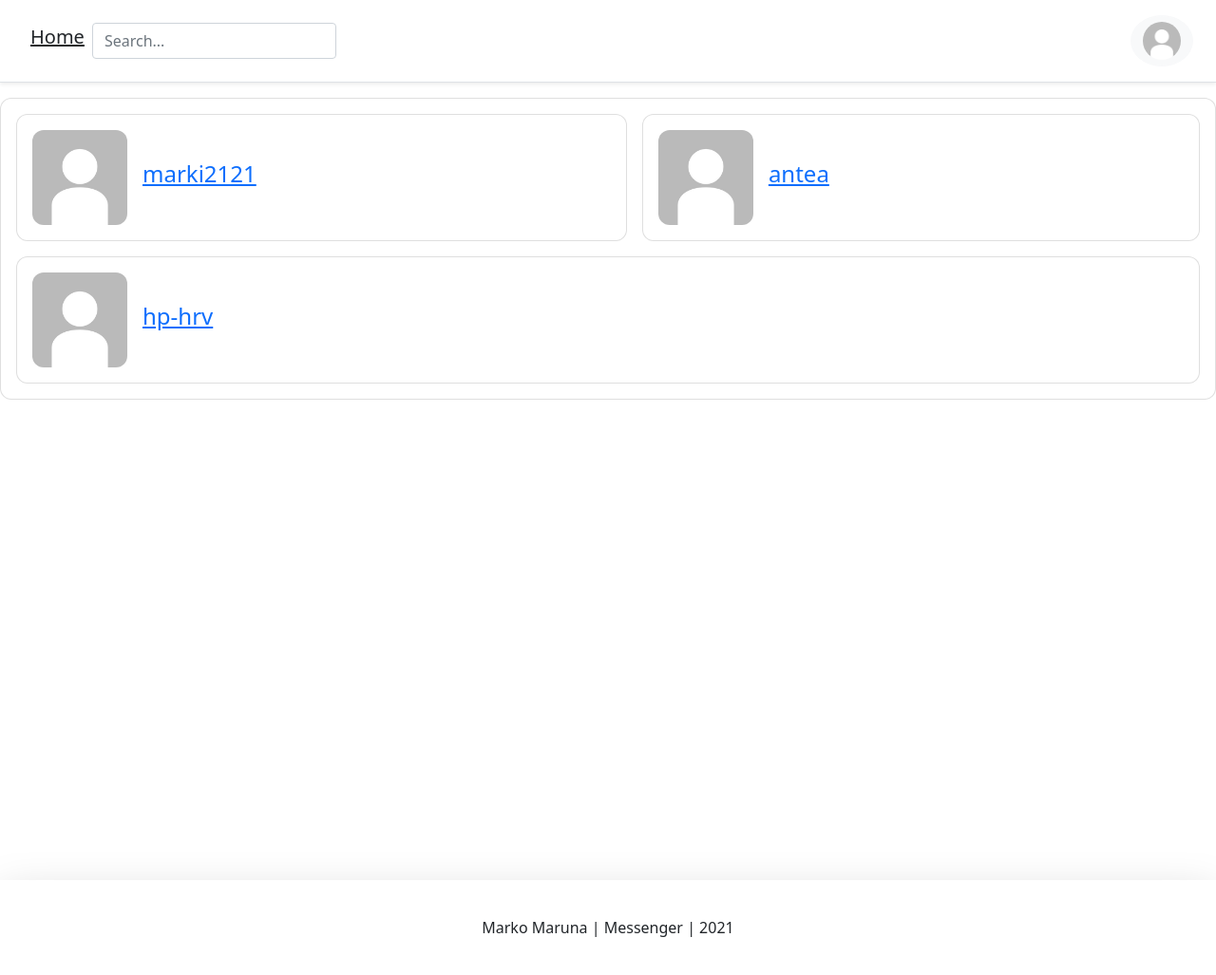
After one commit to marki2121/DWA2, a Django app: page /friend/list/5 in a window 1280 px wide. The commit adds this page. Shown: the whole page at 95% size. Run offline with Django 3.2, Linux system fonts and the light colour scheme; a user stored in the database is signed in; data comes from the database, SQL or seed files in the repository; both versions use the stored data as it was after the commit; some libraries are stand-ins or nearby versions.

Commit message:
lista_prijatelja

```diff
--- a/messenger/main/views.py
+++ b/messenger/main/views.py
@@ -1,5 +1,7 @@
 from django.shortcuts import render
 
+
+#Pocetna stranica
 def pocetna_view(requests, *args, **kwargs):
     context={}
     return render(requests, "main/home.html", context)
--- a/messenger/messenger/urls.py
+++ b/messenger/messenger/urls.py
@@ -55,6 +55,8 @@ urlpatterns = [
 
 ]
 
+
+#pomoc za static filove posto stranica nije objavljena
 if settings.DEBUG:
     urlpatterns+= static(settings.STATIC_URL, document_root=settings.STATIC_ROOT)
     urlpatterns+= static(settings.MEDIA_URL, document_root=settings.MEDIA_ROOT)
--- a/messenger/prijatelji/admin.py
+++ b/messenger/prijatelji/admin.py
@@ -1,6 +1,8 @@
 from django.contrib import admin
 from prijatelji.models import ListaPrijatelja, ZahtijevPrijateljstva
 
+
+#Dodavanje liste prijatelja na admin site
 class ListaPrijateljaAdmin(admin.ModelAdmin):
     list_filter = ['user']
     list_display = ['user']
@@ -12,6 +14,7 @@ class ListaPrijateljaAdmin(admin.ModelAdmin):
 
 admin.site.register(ListaPrijatelja, ListaPrijateljaAdmin)
 
+#Dodavanje zahtijeva na admin site
 class ZahtijevPrijateljstvaAdmin(admin.ModelAdmin):
     list_filter = ['posiljatelj', 'primatelj']
     list_display = ['posiljatelj', 'primatelj']
--- a/messenger/prijatelji/models.py
+++ b/messenger/prijatelji/models.py
@@ -2,6 +2,7 @@ from django.db import models
 from django.utils import timezone
 from django.conf import settings
 
+#Model za listu prijatelja
 class ListaPrijatelja(models.Model):
 
     user = models.OneToOneField(settings.AUTH_USER_MODEL , on_delete=models.CASCADE, related_name="user")
--- a/messenger/prijatelji/pomocne.py
+++ b/messenger/prijatelji/pomocne.py
@@ -1,5 +1,7 @@
 from prijatelji.models import ZahtijevPrijateljstva
 
+
+# sanje dali imamo zahtijeva ili ne
 def get_friend_request_or_false(posiljatelj, primatelj):
     try:
         return ZahtijevPrijateljstva.objects.get(posiljatelj=posiljatelj, primatelj=primatelj, is_active=True)
--- /dev/null
+++ b/messenger/prijatelji/templates/prijatelji/lista_prijatelja.html
@@ -0,0 +1,66 @@
+{% extends 'base.html' %}
+{% load static %}
+
+{% block content %}
+    <style type="text/css">
+        .card{
+            border-radius: 12px;
+        }
+        .profile_link {
+            color: #000;
+        }
+        .profile_image {
+            max-height: 100px;
+		    max-width: 100px;
+            border-radius: 12px;
+        }
+        .material-icons{
+		    font-size: 30px;
+        }
+        .material-icons:hover{
+            cursor: pointer;
+        }
+    </style>
+
+    <div class="conteiner">
+        <div class="card p-2">
+
+            {% if lista_prijatelja %}
+                <div class="d-flex flex-row flex-wrap">
+                    {% for prijatelj in lista_prijatelja %}
+                        <div class="card flex-row flex-grow-1 p-2 mx-2 my-2 align-items-center">
+
+                            <a class="profile-link" href="{% url 'account:view' user_id=prijatelj.0.id %}">
+                                <div class="card-image m-2">
+                                    <img class="iamge-fluid profile_image" src="{{prijatelj.0.profile_image.url}}">
+                                </div>
+                            </a>
+
+                            <a class="profile-link" href="{% url 'account:view' user_id=prijatelj.0.id %}">
+                                <div class="card-center px-2">
+                                    <h4 class="card-title">{{prijatelj.0.username|truncatechars:50}}</h4>
+                                </div>
+                            </a>
+                            {% if prijatelj.1 %}
+                                <div class="d-flex flex-row card-right flex-grow-1 justify-content-end mx-2">
+                                    <div class="btn btn-primary" onclick="createOrReturnPrivateChat('{{prijatelj.0.id}}')">
+                                        <span class="material-icons m-auto">message</span>
+                                        <span class="message-btn-text m-auto pl-2">Message</span>
+                                    </div>
+                                </div>
+                            {% endif %}
+                        </div>
+                        {% if forloop.counter|divisibleby:2 %}
+                            </div><div class="d-flex flex-row flex-wrap">
+                        {% endif %}
+                    {% endfor %}
+                </div>
+            {% else %}
+                <div class="d-flex flex-row flex-grow-1 justify-content-center align-items-center p-4">
+                    <p>No results</p>
+                </div>
+            {% endif %}
+
+        </div>
+    </div>
+{% endblock content %}
--- a/messenger/prijatelji/urls.py
+++ b/messenger/prijatelji/urls.py
@@ -4,13 +4,22 @@ from prijatelji.views import(
     send_request,
     lista_zahtijeva_view,
     prihvati,
+    ListaPrijateljaView,
 )
 
 app_name = "prijatelji"
 
 urlpatterns = [
+    #     Lista prijatelja
+    path('list/<user_id>', ListaPrijateljaView, name="list"),
+
+    #     Slanje zahtijeva
     path('friend_request/', send_request, name='friend-request'),
+
+    #     Pregled zahtijeva
     path('friend_request/<user_id>/', lista_zahtijeva_view, name='friend-requests'),
+
+    #     Prihvacanje zahtijeva
     path('friend_request_accept/<friend_request_id>/', prihvati, name='friend-request-accept'),
 
 ]
--- a/messenger/prijatelji/views.py
+++ b/messenger/prijatelji/views.py
@@ -3,44 +3,44 @@ from django.http import HttpResponse
 import json
 
 from profili.models import Account
-from prijatelji.models import ZahtijevPrijateljstva
+from prijatelji.models import ZahtijevPrijateljstva, ListaPrijatelja
 
 def send_request(request):
-    user = request.user
+    user = request.user #Ddohvacamo trenutnog usera
 
     payload = {}
 
-    if request.method == "POST" and user.is_authenticated:
-        user_id = request.POST.get("receiver_user_id")
+    if request.method == "POST" and user.is_authenticated: #Ako je metoda zahtijeva POST i user je prijavljeni
+        user_id = request.POST.get("receiver_user_id") # Dohvacamo id osobe kojoj se zahtijev salje
 
-        if user_id:
-            primatelj = Account.objects.get(pk=user_id)
+        if user_id: #Ako ga dohvatimo
+            primatelj = Account.objects.get(pk=user_id) #Dohvacamo njegov primarni kljuc
             try:
-                friend_requests = ZahtijevPrijateljstva.objects.filter(posiljatelj=user, primatelj=primatelj)
+                friend_requests = ZahtijevPrijateljstva.objects.filter(posiljatelj=user, primatelj=primatelj) #Dohvacamo listu zahtijeva
 
                 try:
-                    for request in friend_requests:
-                        if request.is_active:
+                    for request in friend_requests: # loopamo kroz sve zahtijeve
+                        if request.is_active: # ako je vec poslan
                             raise Exception("You already sent them a friend request.")
 
-                    friend_request = ZahtijevPrijateljstva(posiljatelj=user ,primatelj=primatelj, is_active=True)
-                    friend_request.save()
+                    friend_request = ZahtijevPrijateljstva(posiljatelj=user ,primatelj=primatelj, is_active=True) # saljemo zahtijev
+                    friend_request.save() # spremamo ga
                     payload['response'] = "Friend request sent."
 
                 except Exception as e:
-                    payload['response'] = str(e)
-            except ZahtijevPrijateljstva.DoesNotExist:
+                    payload['response'] = str(e) # u slucaju errora
+            except ZahtijevPrijateljstva.DoesNotExist: # ako osoba nema listu zahtijeva stvaramo novu
                 friend_request = ZahtijevPrijateljstva(posiljatelj=user, primatelj=primatelj, is_active=True)
                 friend_request.save()
                 payload['response'] = "Friend request sent."
 
             if payload['response'] == None:
-                payload['response'] = "Something went wrong."
+                payload['response'] = "Something went wrong." # error
         else:
-            payload['response'] = "Unable to sent a friend request."
+            payload['response'] = "Unable to sent a friend request." # error
     else:
-        payload['response'] = "You must be authenticated to send a friend request."
-    return HttpResponse(json.dumps(payload), content_type="application/json")
+        payload['response'] = "You must be authenticated to send a friend request." # ako nismo prijavljeni
+    return HttpResponse(json.dumps(payload), content_type="application/json") # slanje payloada
 
 def lista_zahtijeva_view(request, *args, **kwargs):
     #pregled liste zahtijeva
@@ -69,22 +69,23 @@ def lista_zahtijeva_view(request, *args, **kwargs):
     #Render
     return render(request, "prijatelji/lista_zahtijeva.html", context)
 
+# Prihvacanje zahtijeva
 def prihvati(request, *args, **kwargs):
-    user = request.user
+    user = request.user # ddohvacamo usera na stranici
 
     payload = {}
 
-    if request.method == 'GET' and user.is_authenticated:
-        frend_requests_id = kwargs.get('friend_request_id')
+    if request.method == 'GET' and user.is_authenticated: # provjera metode i prijave
+        frend_requests_id = kwargs.get('friend_request_id') # Dohvacamo id
 
-        if frend_requests_id:
-            friend_request = ZahtijevPrijateljstva.objects.get(pk = frend_requests_id)
+        if frend_requests_id: # ako id dohvatimo
+            friend_request = ZahtijevPrijateljstva.objects.get(pk = frend_requests_id) # dohvacamo kljuc
 
-            if friend_request.primatelj == user:
+            if friend_request.primatelj == user: # ako je user primatelj zahtijeva
                 if friend_request:
-                    friend_request.prihvaceno()
+                    friend_request.prihvaceno() # zahtijev prihavtimo
                     payload['response'] = "Friend request accepted."
-
+# ERRORI
                 else:
                     payload['response'] = "Ups."
             else:
@@ -95,4 +96,39 @@ def prihvati(request, *args, **kwargs):
     else:
         payload['response'] = "Login plizz"
 
+    #Slanje payloada
     return HttpResponse(json.dumps(payload), content_type="application/json")
+
+def ListaPrijateljaView(request, *args, **kwargs):
+    user = request.user
+
+    context = {}
+
+    if user.is_authenticated:
+        user_id = kwargs.get("user_id")
+
+        if user_id:
+            try:
+                Ouser = Account.objects.get(pk=user_id)
+            except:
+                return HttpResponse("User is dead.")
+            try:
+                f_list = ListaPrijatelja.objects.get(user=Ouser)
+            except:
+                return HttpResponse('You have no friends?!')
+
+            #Moras biti frend da bi vidia frend listu
+            if user != Ouser:
+                if not user in f_list.prijatelji.all():
+                    return HttpResponse("You need to be his/her friend you creep")
+
+            prijatelji = []
+
+            auth_user_fl = ListaPrijatelja.objects.get(user=user)
+            for friend in f_list.prijatelji.all():
+                prijatelji.append((friend, auth_user_fl.is_friend(friend)))
+
+            context['lista_prijatelja'] = prijatelji
+    else:
+        return HttpResponse("You need to be his/her friend you creep")
+    return render(request, 'prijatelji/lista_prijatelja.html', context)
--- a/messenger/profili/admin.py
+++ b/messenger/profili/admin.py
@@ -3,6 +3,7 @@ from django.contrib.auth.admin import UserAdmin
 
 from profili.models import Account
 
+#Dodavanje accounta na admin panel
 class AccountAdmin(UserAdmin):
     list_display = ('email', 'username', 'datum_dolaska', 'zadnji_login', 'is_admin', 'is_staff')
     search_fields = ('email', 'username')
--- a/messenger/profili/templates/profili/profil.html
+++ b/messenger/profili/templates/profili/profil.html
@@ -109,7 +109,7 @@
                     {% endif %}
 
                     <div class="d-flex flex-column pt-4">
-                        <a href="#">
+                        <a href="{% url 'friend:list' user_id=id %}">
                             <div class="d-flex flex-row align-items-center justify-content-center icon-container">
                                 <span class="material-icons mr-2 friends-icon">contact_page</span><span class="friend-text">Friends ({{friends|length}})</span>
                             </div>
```
Also changed, not shown: messenger/prijatelji/friend_request_status.py (+8 -0 lines), messenger/db.sqlite3.
